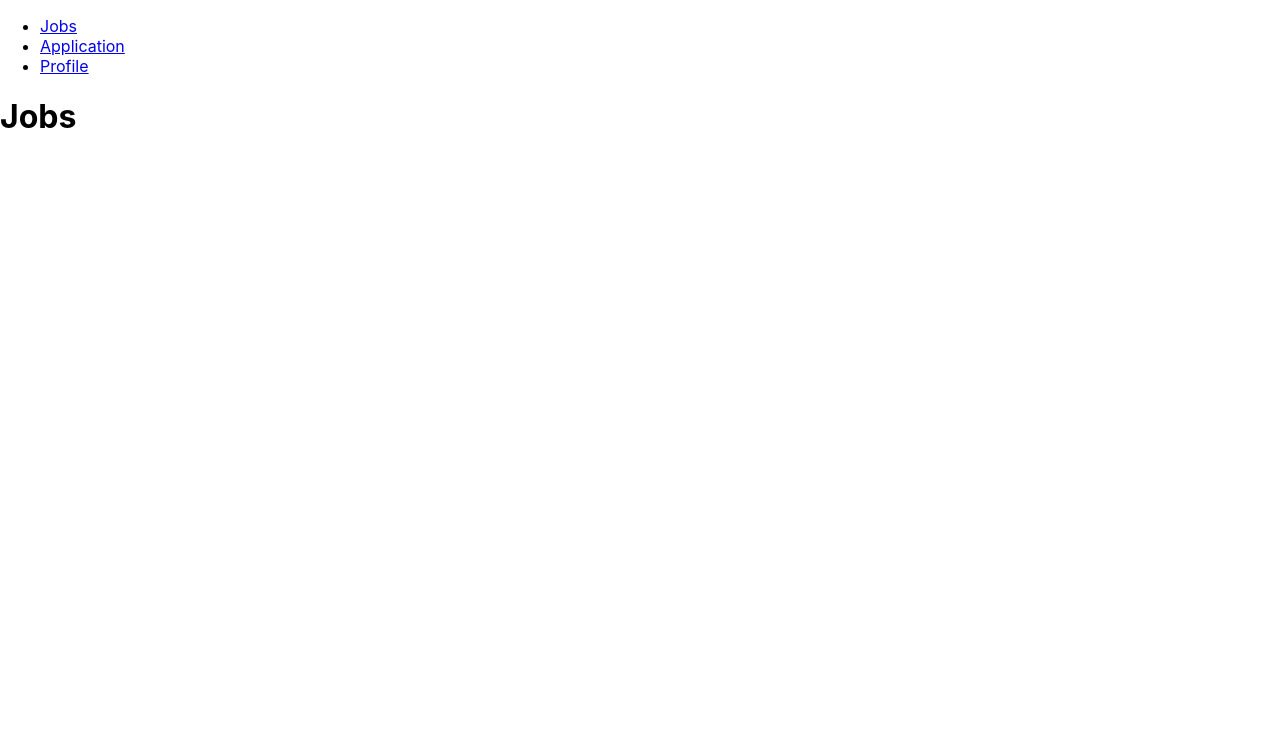
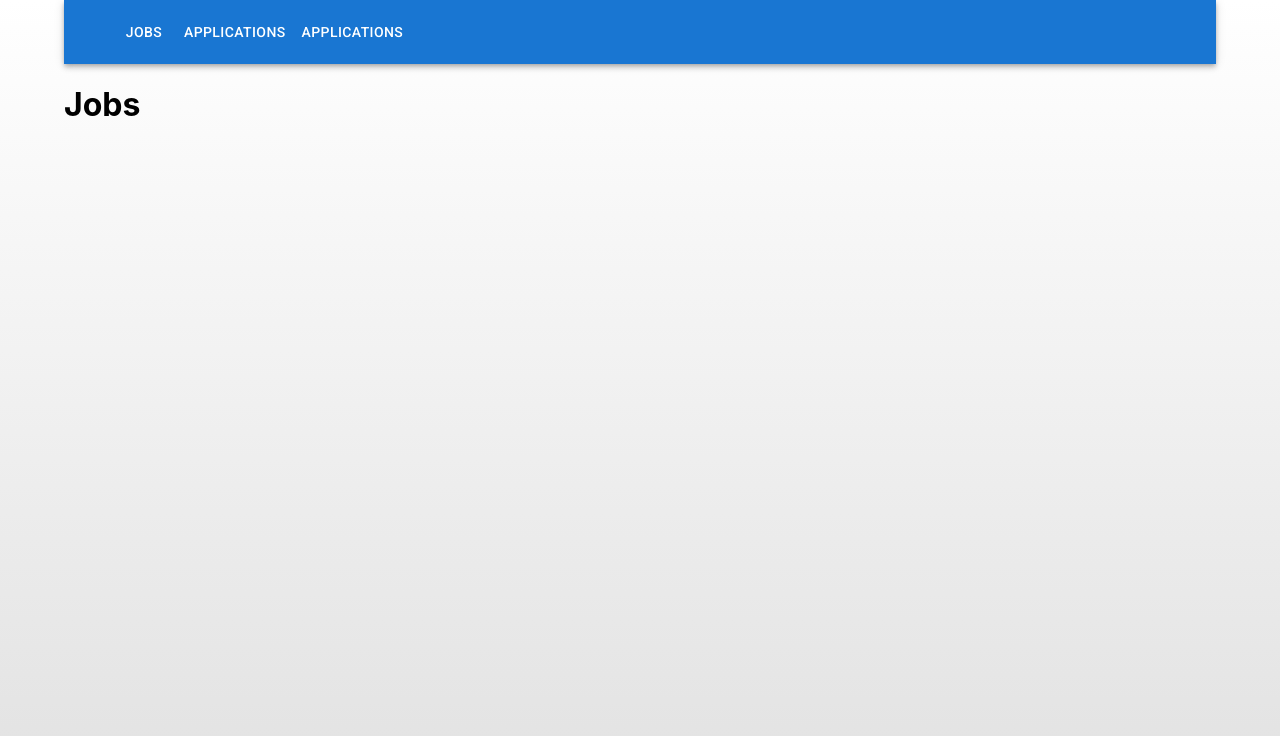
Before and after one commit to SGTkiwi/frontend, a React (Create React App) app: page / in a window 1280 px wide. Shown: the top 736 px of the page. Built offline with nearby package versions, Linux system fonts and the light colour scheme.

Commit message:
[feat] added Appbar and changed background color

```diff
--- a/src/App.css
+++ b/src/App.css
@@ -11,6 +11,13 @@
   .App-logo {
     animation: App-logo-spin infinite 20s linear;
   }
+}
+/* App.css */
+.website-container {
+  width: 1440px;
+  height: 1024px;
+  margin: 0 auto; /* Center the container horizontally on the page */
+  overflow: hidden; /* Optional: Hide content overflowing the fixed size */
 }
 
 .App-header {
--- a/src/App.js
+++ b/src/App.js
@@ -1,39 +1,41 @@
 import logo from "./logo.svg";
 import "./App.css";
-import {Link, Route, Routes} from 'react-router-dom';
-import '@fontsource/roboto/300.css';
-import '@fontsource/roboto/400.css';
-import '@fontsource/roboto/500.css';
-import '@fontsource/roboto/700.css';
+import { Link, Route, Routes } from "react-router-dom";
+import "@fontsource/roboto/300.css";
+import "@fontsource/roboto/400.css";
+import "@fontsource/roboto/500.css";
+import "@fontsource/roboto/700.css";
 import Jobs from "./components/jobpage/Jobs";
 import { Apple } from "@mui/icons-material";
 import Application from "./components/applicationpage/Application";
 import Profile from "./components/profilepage/Profile";
-
+import { AppBar, Button, Container, Toolbar } from "@mui/material";
 
 function App() {
-    return (
-        <>
-            <nav>
-                <ul>
-                    <li>
-                        <Link to="/">Jobs</Link>
-                    </li>
-                    <li>
-                        <Link to="/application">Application</Link>
-                    </li>
-                    <li>
-                        <Link to="/profile">Profile</Link>
-                    </li>
-                </ul>
-            </nav>
-            <Routes>
-                <Route path="/" element={<Jobs/>} />
-                <Route path="/application" element={<Application/>} />
-                <Route path="/profile" element={<Profile/>} />
-            </Routes>
-        </>
-    );
+  return (
+    <Container className="website-container">
+      <AppBar position="static">
+        <Container>
+          <Toolbar>
+            <Button color="inherit" component={Link} to="/">
+              Jobs
+            </Button>
+            <Button color="inherit" component={Link} to="/application">
+              Applications
+            </Button>
+            <Button color="inherit" component={Link} to="/profile">
+              Applications
+            </Button>
+          </Toolbar>
+        </Container>
+      </AppBar>
+      <Routes>
+        <Route path="/" element={<Jobs />} />
+        <Route path="/application" element={<Application />} />
+        <Route path="/profile" element={<Profile />} />
+      </Routes>
+    </Container>
+  );
 }
 
 export default App;
--- a/src/index.css
+++ b/src/index.css
@@ -5,6 +5,9 @@ body {
     sans-serif;
   -webkit-font-smoothing: antialiased;
   -moz-osx-font-smoothing: grayscale;
+  /* App.css */
+  background: linear-gradient(180deg, rgba(217, 217, 217, 0.00) 0%, #D9D9D9 100%);  /* Add any other styles you want */
+  /* min-height: 100vh; */
 }
 
 code {
```
Also changed, not shown: src/resources/images/scoutlogo.png (added).
